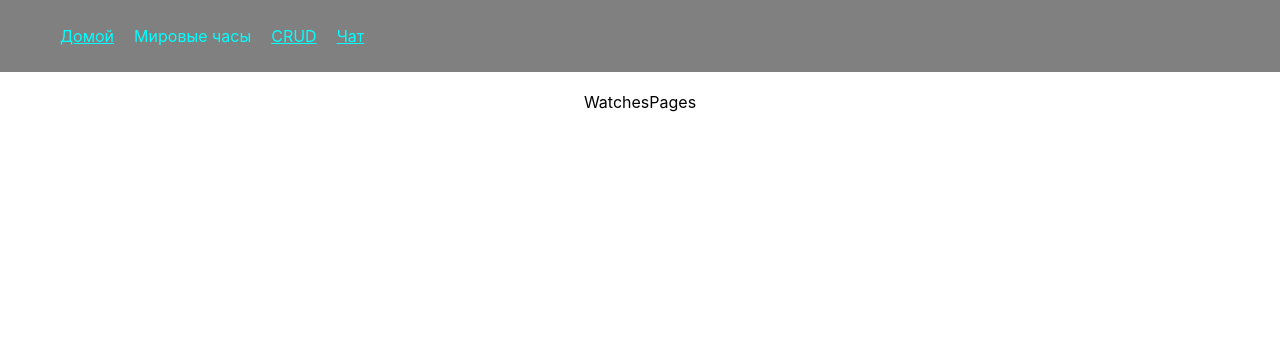
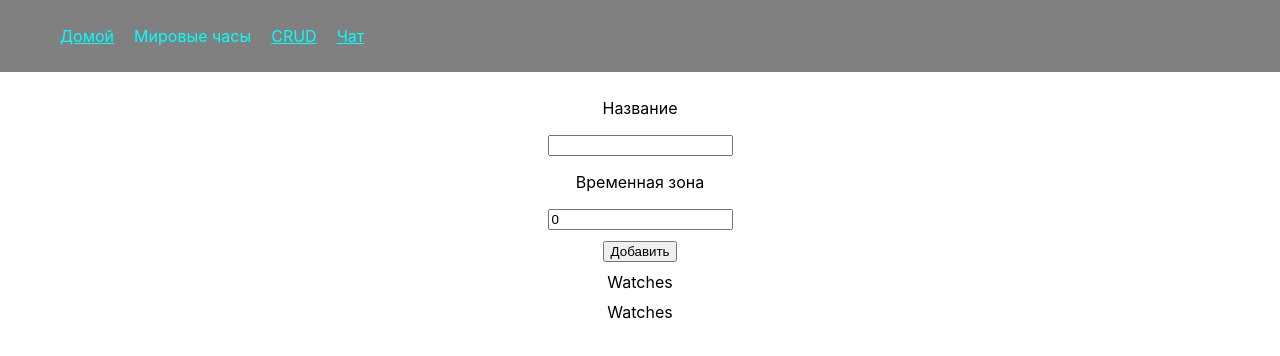
Before and after one commit to ShurikSAV/ra16-homeworks-all, a React (Create React App) app: page /watches in a window 1280 px wide. Shown: the top 356 px of the page. Built offline with nearby package versions, Linux system fonts and the light colour scheme.

Commit message:
FormWatches

```diff
--- a/package.json
+++ b/package.json
@@ -7,6 +7,7 @@
     "@testing-library/react": "^13.3.0",
     "@testing-library/user-event": "^13.5.0",
     "babel-plugin-react-css-modules": "^5.2.6",
+    "moment": "^2.29.4",
     "posthtml": "^0.16.6",
     "posthtml-css-modules": "^0.1.3",
     "prop-types": "^15.8.1",
--- /dev/null
+++ b/src/components/InputBlock/index.js
@@ -0,0 +1,15 @@
+import React from 'react'
+import style from './index.module.css'
+
+export const InputBlock = ({value, setValue, valueType, text}) => {
+	const onChange = (e) => {
+		setValue(e.target.value)
+	}
+
+	return (
+		<div className={style.body}>
+			<p>{text}</p>
+			<input type={valueType} value={value} onChange={onChange}/>
+		</div>
+	)
+}
--- /dev/null
+++ b/src/components/InputBlock/index.module.css
@@ -0,0 +1,4 @@
+.body {
+	margin: 10px;
+	padding: 0;
+}
--- /dev/null
+++ b/src/components/Watches/index.js
@@ -0,0 +1,10 @@
+import React from 'react'
+import style from './index.module.css'
+
+export const Watches = () => {
+	return (
+		<div className={style.body}>
+			Watches
+		</div>
+	)
+}
--- /dev/null
+++ b/src/components/Watches/index.module.css
@@ -0,0 +1,4 @@
+.body {
+	margin: 10px;
+	padding: 0;
+}
--- /dev/null
+++ b/src/pages/WatchesPages/FormWatches/index.js
@@ -0,0 +1,17 @@
+import React, { useState } from 'react'
+import { InputBlock } from '../../../components/InputBlock'
+import style from './index.module.css'
+
+export const FormWatches = () => {
+	const [watchName, setWatchName] = useState("")
+	const [timezone, setTimezone] = useState(0)
+
+	return (
+		<div className={style.body}>
+			<InputBlock value={watchName} setValue={setWatchName} valueType={"text"} text={"Название"} />
+			<InputBlock value={timezone} setValue={setTimezone} valueType={"number"} text={"Временная зона"} />
+
+			<button> Добавить </button>
+		</div>
+	)
+}
--- /dev/null
+++ b/src/pages/WatchesPages/FormWatches/index.module.css
@@ -0,0 +1,4 @@
+.body {
+	margin: 10px;
+	padding: 0;
+}
--- a/src/pages/WatchesPages/index.js
+++ b/src/pages/WatchesPages/index.js
@@ -1,10 +1,15 @@
 import React from 'react'
+import { Watches } from '../../components/Watches'
+import { FormWatches } from './FormWatches'
 import style from './index.module.css'
 
 export const WatchesPages = () => {
 	return (
 		<div className={style.body}>
-			WatchesPages
+			<FormWatches />
+
+			<Watches />
+			<Watches />
 		</div>
 	)
 }
```
Also changed, not shown: 1 other file (tests, documents, lock files or other folders).
